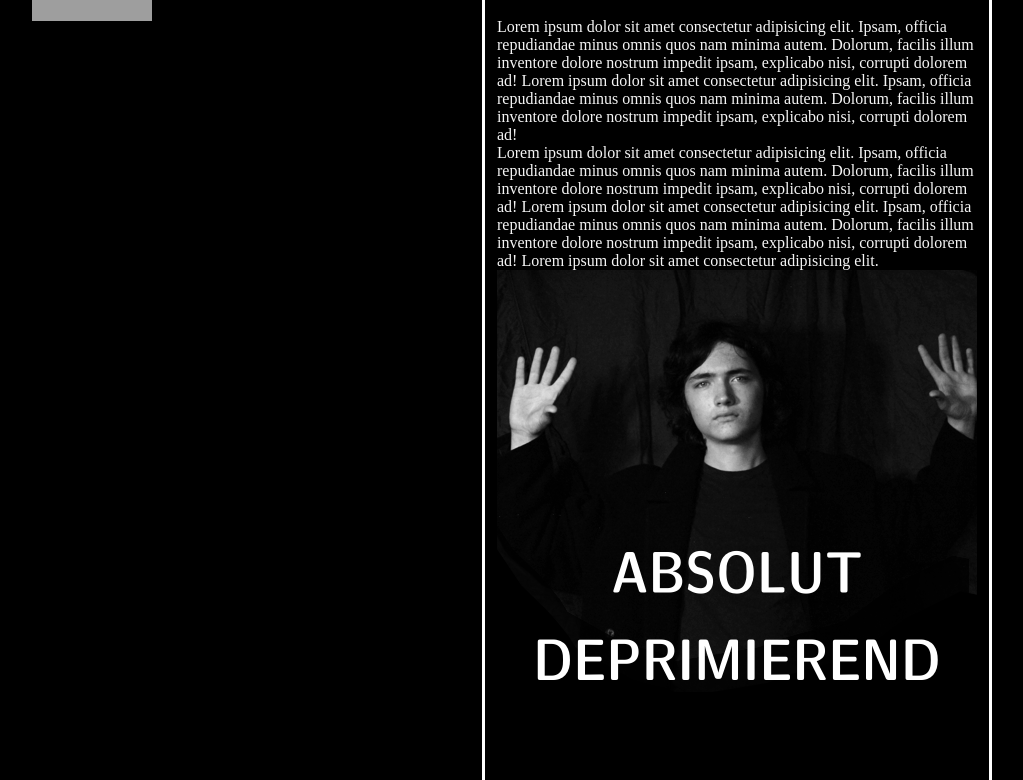
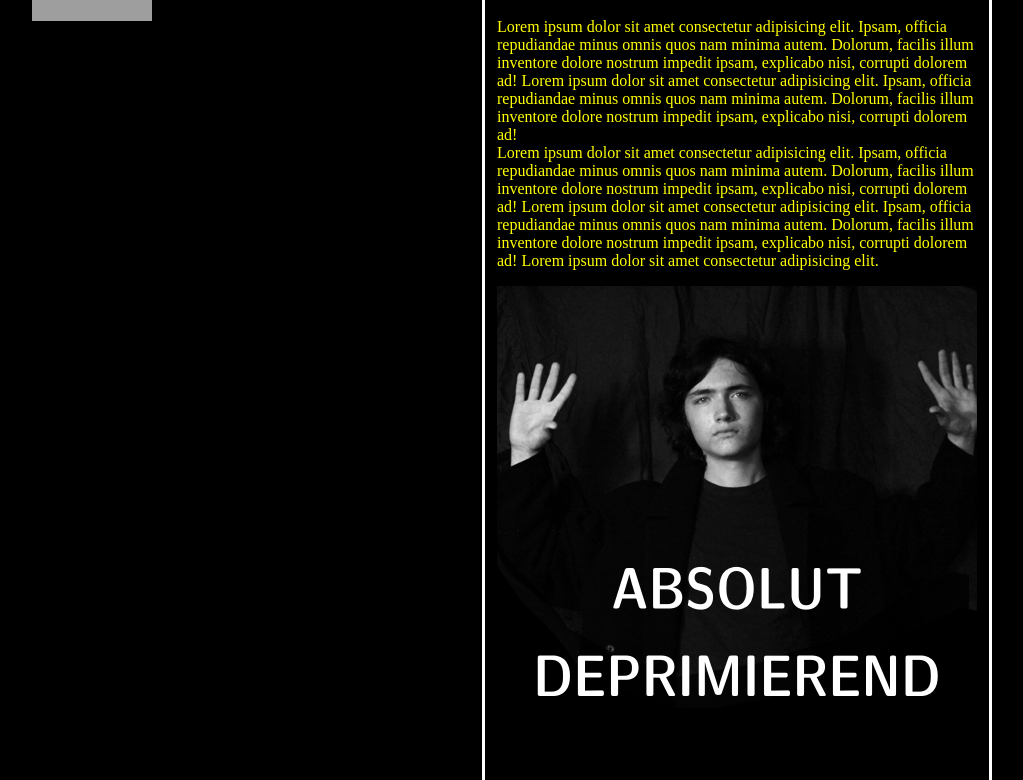
Before and after one commit to NucaSheep/eskapismo, a plain HTML site: page index.html in a window 1280 px wide. Shown: the part 165-945 px from the top of the page, without its empty margins (160-1183 px from the left). Drawn offline with Linux system fonts and the light colour scheme; grey boxes are pictures that could not be loaded.

Commit message:
Update index.html

```diff
--- a/index.html
+++ b/index.html
@@ -41,13 +41,14 @@ a:hover {
     <fieldset id="fs0">
         <legend>LEGENDE 1</legend>
         <h1>DAS IST EIN TITEL</h1>
-        <p>Lorem ipsum dolor sit amet consectetur adipisicing elit. Ipsam, officia repudiandae minus omnis quos nam minima autem. Dolorum, facilis illum inventore dolore nostrum impedit ipsam, explicabo nisi, corrupti dolorem ad!
+        <a href="./pages/1/1.html">Lorem ipsum dolor sit amet consectetur adipisicing elit. Ipsam, officia repudiandae minus omnis quos nam minima autem. Dolorum, facilis illum inventore dolore nostrum impedit ipsam, explicabo nisi, corrupti dolorem ad!
          Lorem ipsum dolor sit amet consectetur adipisicing elit. Ipsam, officia repudiandae minus omnis quos nam minima autem. Dolorum, facilis illum inventore dolore nostrum impedit ipsam, explicabo nisi, corrupti dolorem ad!
          <br>
          Lorem ipsum dolor sit amet consectetur adipisicing elit. Ipsam, officia repudiandae minus omnis quos nam minima autem. Dolorum, facilis illum inventore dolore nostrum impedit ipsam, explicabo nisi, corrupti dolorem ad!
          Lorem ipsum dolor sit amet consectetur adipisicing elit. Ipsam, officia repudiandae minus omnis quos nam minima autem. Dolorum, facilis illum inventore dolore nostrum impedit ipsam, explicabo nisi, corrupti dolorem ad!
          Lorem ipsum dolor sit amet consectetur adipisicing elit.
-         <br>
+        </a>
+      <p>
         <img src="./img/deprimierend.png" alt="" class="fs-img" oncontextmenu="return false";>
          </p>
       </fieldset>
```
